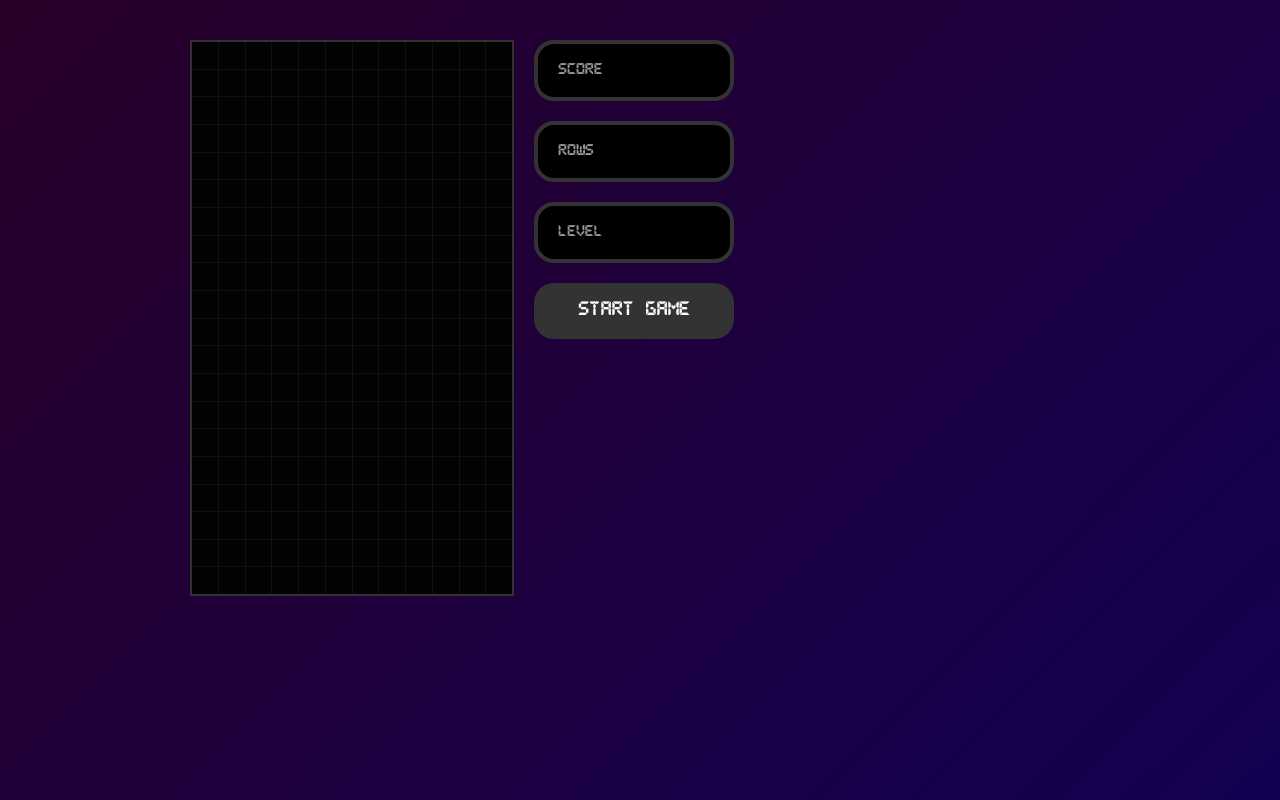
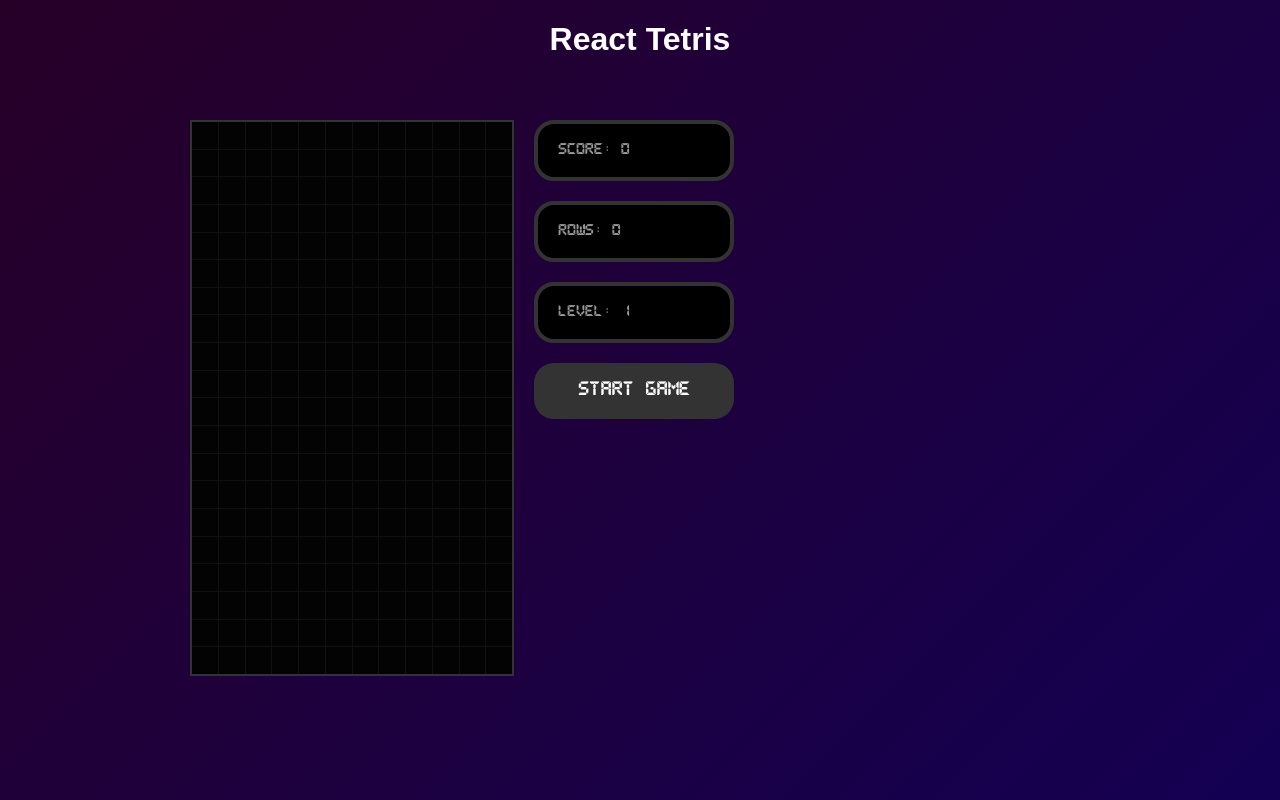
Before and after one commit to mekaala/react-tetris, a React (Create React App) app: page / in a window 1280 px wide. Built offline with nearby package versions, Linux system fonts and the light colour scheme.

Commit message:
added re-rendering to cells, and added game status hook to Tetris file

```diff
--- a/src/components/Cell.jsx
+++ b/src/components/Cell.jsx
@@ -6,4 +6,4 @@
     <StyledCell type={type} color={TETROMINOS[type].color}/>
 );
 
-export default Cell
+export default React.memo(Cell);
--- a/src/components/Tetris.jsx
+++ b/src/components/Tetris.jsx
@@ -9,6 +9,7 @@
 import { useInterval } from '../hooks/useInterval';
 import { usePlayer } from '../hooks/usePlayer';
 import { useStage } from '../hooks/useStage';
+import { useGameStatus } from '../hooks/useGameStatus';
 
 // Components
 import Stage from './Stage'
@@ -21,7 +22,8 @@
 
 
     const [player, updatePlayerPos, resetPlayer, playerRotate] = usePlayer();
-    const [stage, setStage] = useStage(player, resetPlayer);
+    const [stage, setStage, rowsCleared] = useStage(player, resetPlayer);
+    const [score, setScore, rows, setRows, level, setLevel] = useGameStatus(rowsCleared);
 
     const movePlayer = dir => {
         if (!checkCollision(player, stage, { x: dir, y: 0 })) {
@@ -35,9 +37,18 @@
         setDropTime(1000);
         resetPlayer();
         setGameOver(false);
+        setScore(0);
+        setRows(0);
+        setLevel(0);
     }
 
     const drop = () => {
+        // increase level when player has cleared rows
+        if (rows > (level + 1) * 10) {
+            setLevel(prev => prev + 1);
+            // Increase speed
+            setDropTime(1000 / (level + 1) + 200);
+        }
         if (!checkCollision(player, stage, { x: 0, y: 1})) {
             updatePlayerPos({ x: 0, y: 1, collided: false})
         } else {
@@ -54,7 +65,7 @@
     const keyUp = ({ keyCode }) => {
         if (!gameOver) {
             if (keyCode === 40) {
-                setDropTime(1000);
+                setDropTime(1000 / (level + 1) + 200);
             }
         }
     }
@@ -89,6 +100,7 @@
 
     return (
         <StyledTetrisWrapper role="button" tabIndex="0" onKeyDown={e => move(e)} onKeyUp={keyUp}>
+            <h1>React Tetris</h1>
             <StyledTetris>
                 <Stage stage={stage}/>
                 <aside>
@@ -99,9 +111,9 @@
                         )
                         : (
                             <div>
-                                <Display text="Score"/>
-                                <Display text="Rows"/>
-                                <Display text="Level"/>
+                                <Display text={`Score: ${score}`}/>
+                                <Display text={`Rows: ${rows}`}/>
+                                <Display text={`Level: ${level + 1}`}/>
                             </div>
                         )
                     }
@@ -112,4 +124,4 @@
     )
 }
 
-export default Tetris
+export default Tetris;
```
